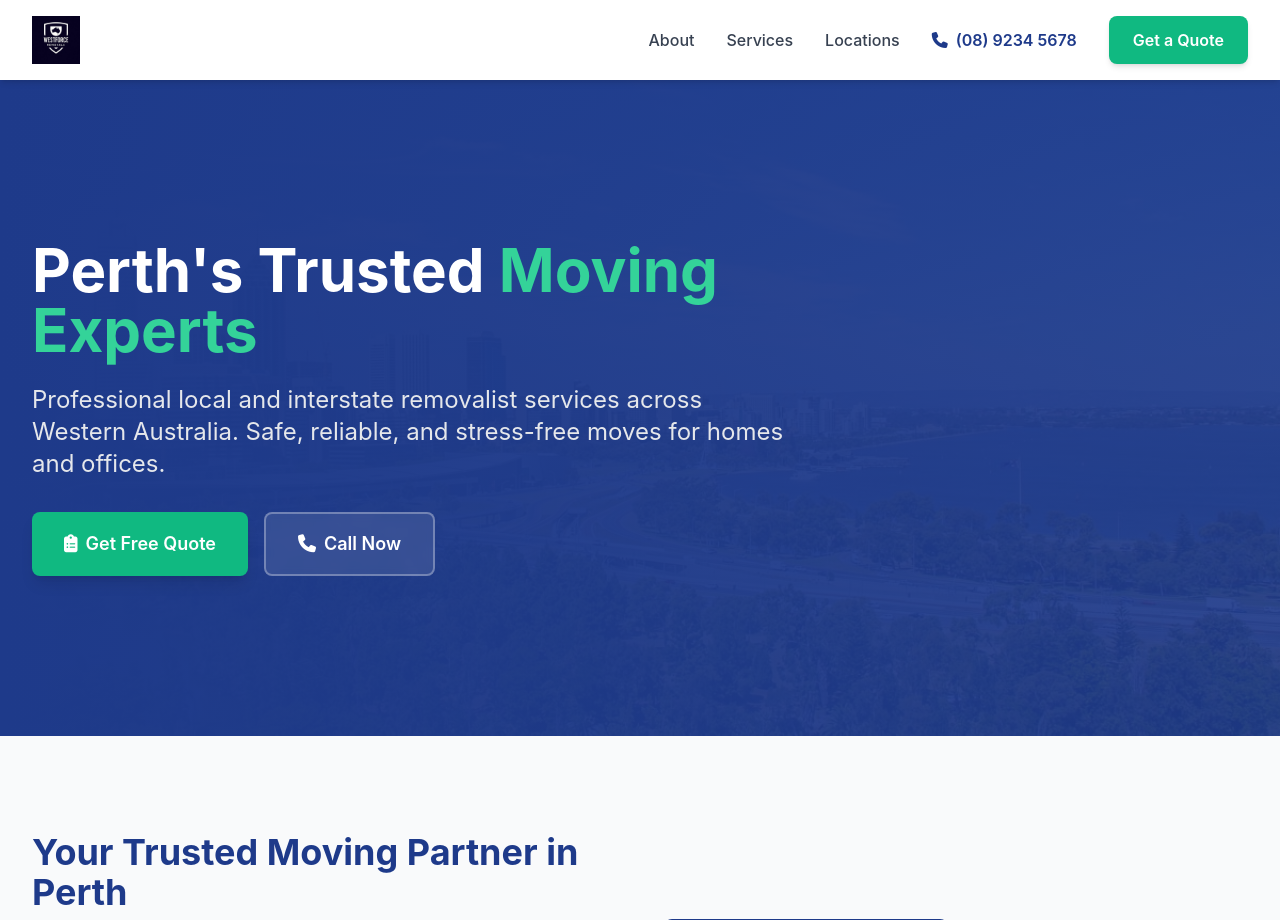
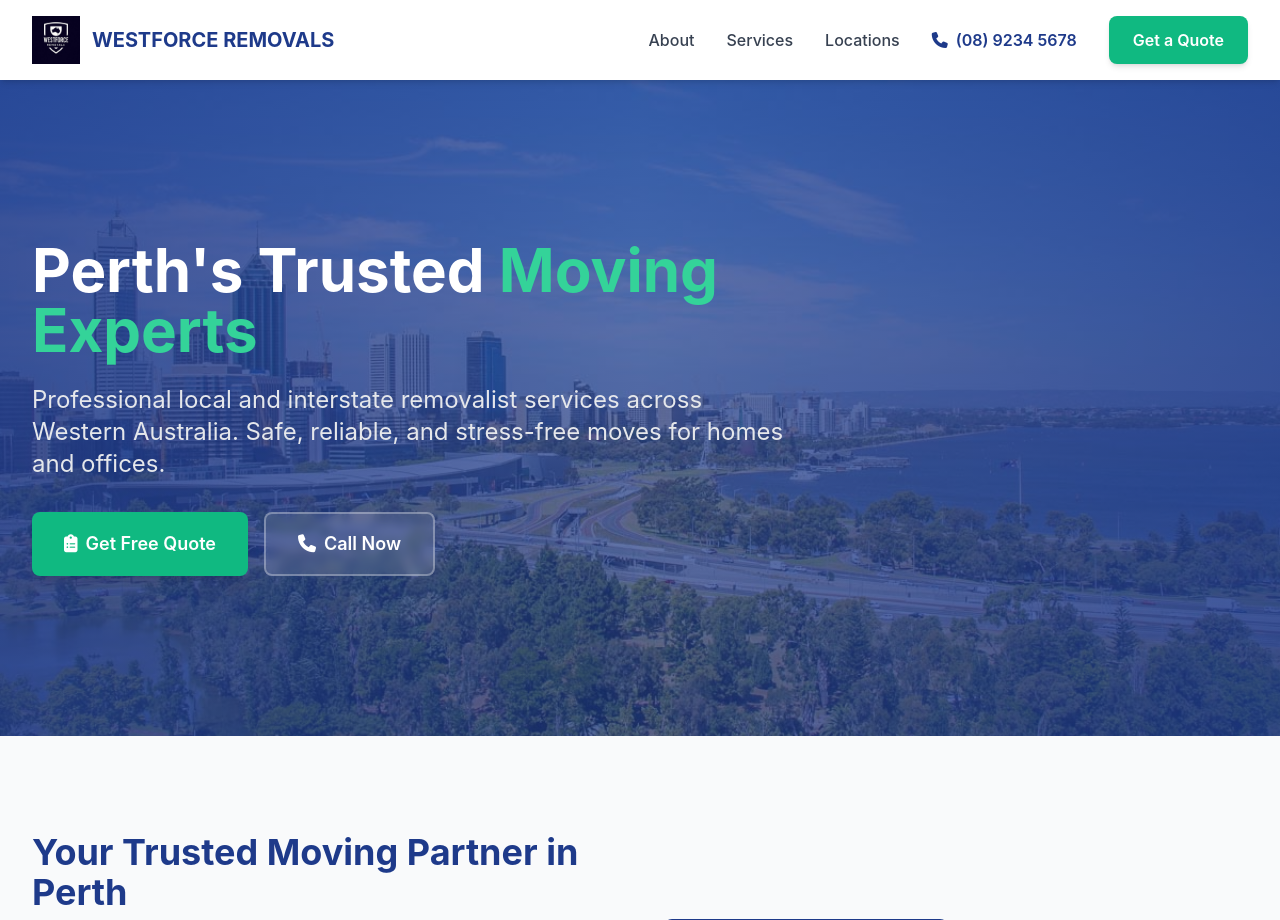
Before and after one commit to gmartincor/westforce, a Django app: page / in a window 1280 px wide. Shown: the top 920 px of the page. Run offline with Django 4.2, Linux system fonts and the light colour scheme; style sheets or scripts are compiled from the project's sources.

Commit message:
refactor landing page

```diff
--- a/templates/landing/home.html
+++ b/templates/landing/home.html
@@ -21,8 +21,9 @@
         <div class="max-w-7xl mx-auto px-4 sm:px-6 lg:px-8">
             <div class="flex items-center justify-between h-20">
                 <div class="flex items-center">
-                    <a href="/" class="flex items-center">
+                    <a href="/" class="flex items-center gap-3">
                         <img src="{% static 'images/landing/logo/Company_logo.jpeg' %}" alt="Westforce Removals Logo" class="h-12 w-auto">
+                        <span class="text-xl font-bold text-primary-900">WESTFORCE REMOVALS</span>
                     </a>
                 </div>
 
@@ -62,10 +63,10 @@
 
     <main class="pt-20">
 
-        <section id="hero" class="relative bg-primary-900 text-white overflow-hidden">
+        <section id="hero" class="relative text-white overflow-hidden">
             <div class="absolute inset-0 z-0">
-                <img src="{% static 'images/landing/hero/View-of-Perth-City-as-seen-from-Kings-Park.jpg' %}" alt="Perth City View" class="w-full h-full object-cover opacity-40">
-                <div class="absolute inset-0 bg-gradient-to-r from-primary-900 to-primary-900/80"></div>
+                <img src="{% static 'images/landing/hero/View-of-Perth-City-as-seen-from-Kings-Park.jpg' %}" alt="Perth City View" class="w-full h-full object-cover">
+                <div class="absolute inset-0 bg-gradient-to-r from-primary-900/85 via-primary-900/70 to-primary-900/85"></div>
             </div>
 
             <div class="relative z-10 max-w-7xl mx-auto px-4 sm:px-6 lg:px-8 py-24 md:py-32 lg:py-40">
```
